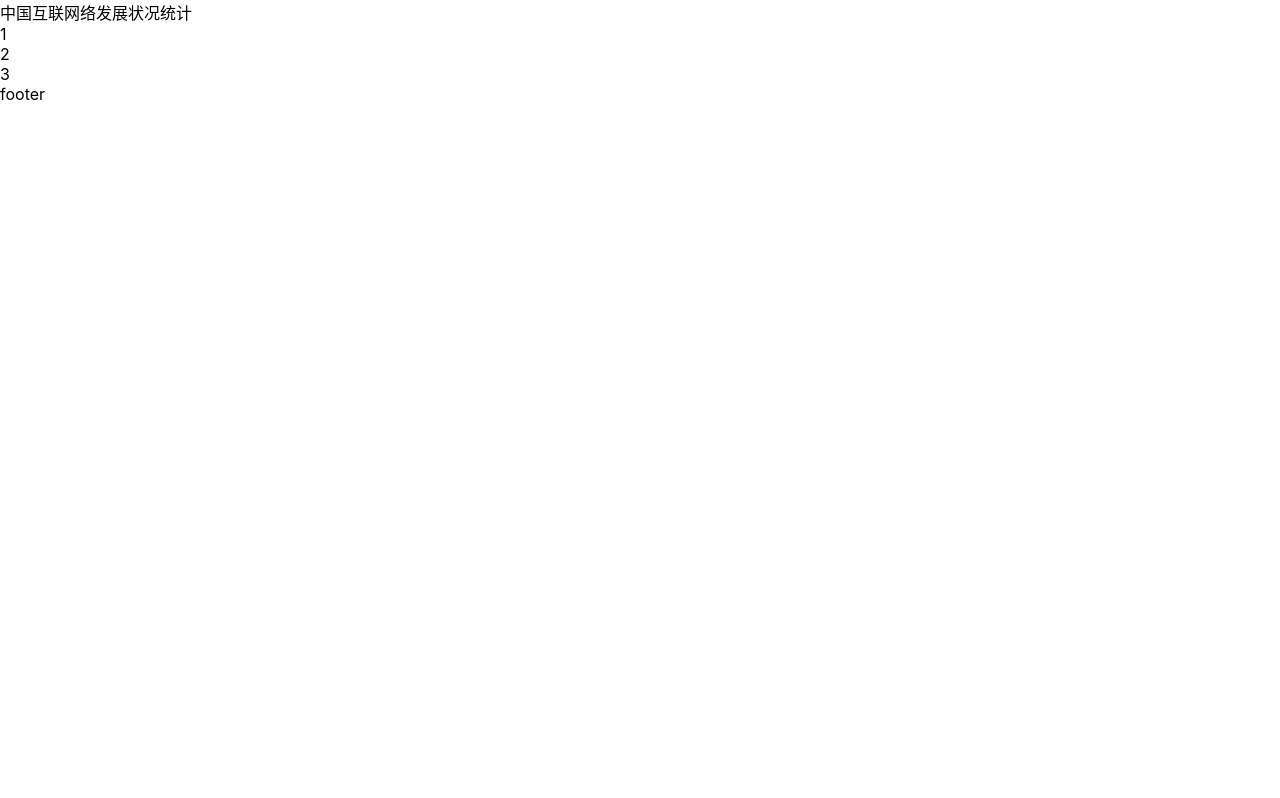
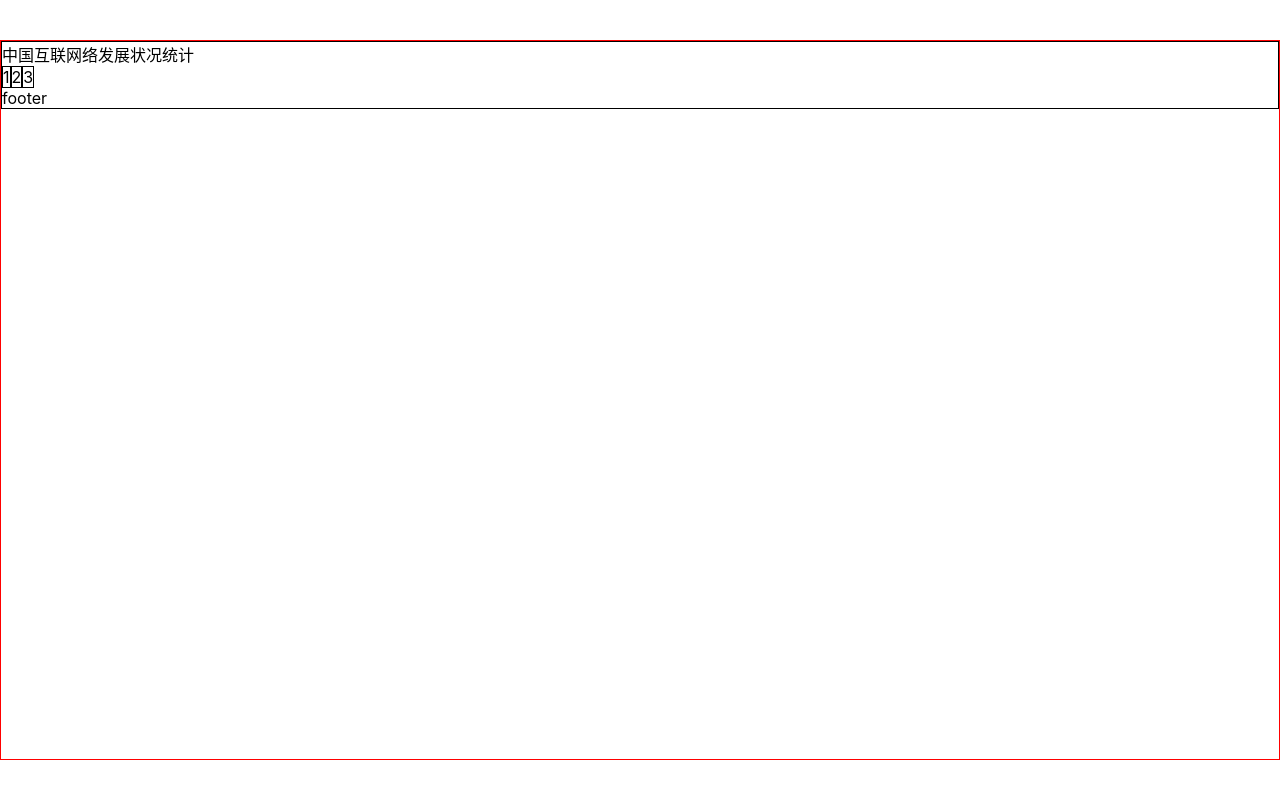
Before and after one commit to ml1234256/big-screen-demo-1, a React (Create React App) app: page / in a window 1280 px wide. Built offline with nearby package versions, Linux system fonts and the light colour scheme.

Commit message:
浏览器适配

```diff
--- a/public/index.html
+++ b/public/index.html
@@ -13,9 +13,26 @@
     <link rel="manifest" href="%PUBLIC_URL%/manifest.json" />
 
     <title>Big Screan</title>
+    <script>
+          const clientWidth = document.documentElement.clientWidth;  // 获取浏览器宽度
+          const clientHeight = document.documentElement.clientHeight;  // 获取浏览器高度
+          const pageWidth = clientWidth / clientHeight > 16 / 9 ? clientHeight * (16 / 9) : clientWidth; // 计算页面高度
+          const pageHeight = pageWidth / (16 / 9);    // 计算页面宽度
+          // 设置 1rem = 1% * 页面宽度
+          const string = `<style>
+            html {
+              font-size: ${pageWidth / 100}px
+            }
+            </style>`
+            document.write(string);
+    </script>
   </head>
   <body>
     <div id="root"></div>
-
+    <script>
+      root.style.width = pageWidth + 'px';
+      root.style.height = pageHeight + 'px';
+      root.style.marginTop = (clientHeight - pageHeight) / 2 + 'px';
+    </script>
   </body>
 </html>
--- a/src/pages/home.scss
+++ b/src/pages/home.scss
@@ -0,0 +1,13 @@
+.home {
+  border: 1px solid black;
+  display: flex;
+  flex-direction: column;
+}
+header {
+}
+main {
+  display: flex;
+  section {
+    border: 1px solid;
+  }
+}
--- a/src/shared/index.scss
+++ b/src/shared/index.scss
@@ -29,6 +29,10 @@
   font-family: $font-hei;
   font-size: 16px;
 }
+#root {
+  border: 1px solid red;
+  margin: 0 auto;
+}
 
 h1,
 h2,
```
